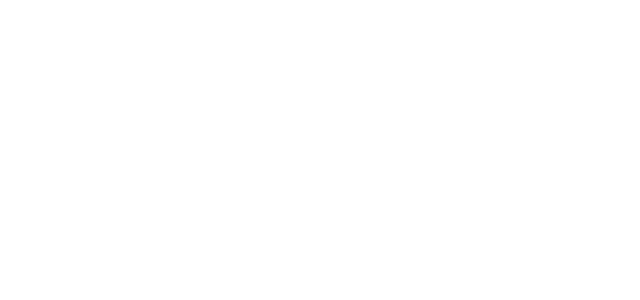
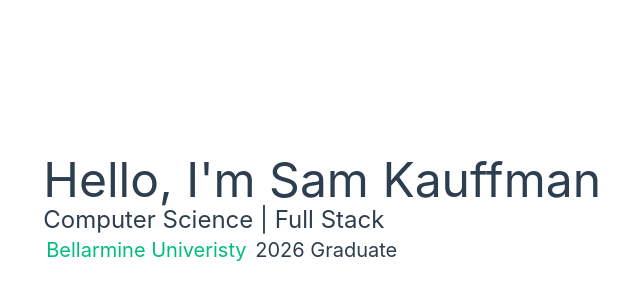
Before and after one commit to Samueljkauff/my-portfolio, a Vue app: page / in a window 1280 px wide. Shown: the part 190-490 px from the top of the page, without its empty margins (39-679 px from the left). Built offline with nearby package versions, Linux system fonts and the light colour scheme.

Commit message:
Started Hero Section

```diff
--- a/package.json
+++ b/package.json
@@ -16,9 +16,9 @@
     "format": "prettier --write src/"
   },
   "dependencies": {
-    "@tailwindcss/vite": "^4.1.15",
+    "@tailwindcss/vite": "^4.2.2",
     "gsap": "^3.13.0",
-    "tailwindcss": "^4.1.15",
+    "tailwindcss": "^4.2.2",
     "vue": "^3.5.22"
   },
   "devDependencies": {
--- a/src/App.vue
+++ b/src/App.vue
@@ -1,36 +1,15 @@
 <template>
-  <ScrollingText
-    v-for="text in scrollText"
-    :children="text"
-    :animation-duration="animationDuration"
-    :ease="ease"
-    :scroll-start="scrollStart"
-    :scroll-end="scrollEnd"
-    :stagger="stagger"
-    :container-class-name="containerClassName"
-    :text-class-name="textClassName"
-    :scroll-container-ref="{ current: containerRef }"
-    :key="rerenderKey"
-  />
+  <HeroSection />
 </template>
 
 <script lang="ts">
-import ScrollingText from './components/ScrollingText.vue'
+import HeroSection from './components/HeroSection.vue';
+
 
 export default {
-  components: { ScrollingText },
+  components: { HeroSection },
   data() {
     return {
-      scrollText: ['HELLO'],
-      animationDuration: 5,
-      ease: 'linear',
-      scrollStart: '',
-      scrollEnd: '',
-      stagger: 0,
-      containerClassName: '',
-      textClassName: '',
-      containerRef: null,
-      rerenderKey: 0,
     }
   },
 }
--- /dev/null
+++ b/src/components/HeroSection.vue
@@ -0,0 +1,11 @@
+<template>
+    <div>
+        <h1 class="text-5xl font-bold">Hello, I'm Sam Kauffman</h1>
+        <h2 class="text-2xl">Computer Science | Full Stack</h2>
+        <p class="text-xl"><a href="https://www.bellarmine.edu/">Bellarmine Univeristy</a> 2026 Graduate</p>
+    </div>
+</template>
+
+<script lang="ts">
+
+</script>
--- a/src/components/ScrollingText.vue
+++ /dev/null
@@ -1,122 +0,0 @@
-<template>
-  <h2 ref="containerRef" :class="`overflow-hidden ${containerClassName}`">
-    <span
-      :class="`inline-block text-center leading-relaxed font-black ${textClassName}`"
-      style="font-size: clamp(1.6rem, 8vw, 10rem)"
-    >
-      <span v-for="(char, index) in splitText" :key="index" class="inline-block char">
-        {{ char === ' ' ? '\u00A0' : char }}
-      </span>
-    </span>
-  </h2>
-</template>
-
-<script setup lang="ts">
-import { computed, onMounted, onUnmounted, watch, useTemplateRef } from 'vue'
-import { gsap } from 'gsap'
-import { ScrollTrigger } from 'gsap/ScrollTrigger'
-
-gsap.registerPlugin(ScrollTrigger)
-
-interface Props {
-  children: string
-  scrollContainerRef?: { current: HTMLElement | null }
-  containerClassName?: string
-  textClassName?: string
-  animationDuration?: number
-  ease?: string
-  scrollStart?: string
-  scrollEnd?: string
-  stagger?: number
-}
-
-const props = withDefaults(defineProps<Props>(), {
-  containerClassName: '',
-  textClassName: '',
-  animationDuration: 1,
-  ease: 'back.inOut(2)',
-  scrollStart: 'center bottom+=50%',
-  scrollEnd: 'bottom bottom-=40%',
-  stagger: 0.03,
-})
-
-const containerRef = useTemplateRef<HTMLElement>('containerRef')
-let scrollTriggerInstance: ScrollTrigger | null = null
-
-const splitText = computed(() => {
-  const text = typeof props.children === 'string' ? props.children : ''
-  return text.split('')
-})
-
-const initializeAnimation = () => {
-  const el = containerRef.value
-  if (!el) return
-
-  const scroller =
-    props.scrollContainerRef && props.scrollContainerRef.current
-      ? props.scrollContainerRef.current
-      : window
-
-  const charElements = el.querySelectorAll('.char')
-
-  if (scrollTriggerInstance) {
-    scrollTriggerInstance.kill()
-  }
-
-  const tl = gsap.fromTo(
-    charElements,
-    {
-      willChange: 'opacity, transform',
-      opacity: 0,
-      yPercent: 120,
-      scaleY: 2.3,
-      scaleX: 0.7,
-      transformOrigin: '50% 0%',
-    },
-    {
-      duration: props.animationDuration,
-      ease: props.ease,
-      opacity: 1,
-      yPercent: 0,
-      scaleY: 1,
-      scaleX: 1,
-      stagger: props.stagger,
-      scrollTrigger: {
-        trigger: el,
-        scroller,
-        start: props.scrollStart,
-        end: props.scrollEnd,
-        scrub: true,
-      },
-    },
-  )
-
-  scrollTriggerInstance = tl.scrollTrigger || null
-}
-
-onMounted(() => {
-  initializeAnimation()
-})
-
-onUnmounted(() => {
-  if (scrollTriggerInstance) {
-    scrollTriggerInstance.kill()
-  }
-})
-
-watch(
-  [
-    () => props.children,
-    () => props.scrollContainerRef,
-    () => props.animationDuration,
-    () => props.ease,
-    () => props.scrollStart,
-    () => props.scrollEnd,
-    () => props.stagger,
-  ],
-  () => {
-    initializeAnimation()
-  },
-  { deep: true },
-)
-</script>
```
Also changed, not shown: 1 other file (tests, documents, lock files or other folders).
